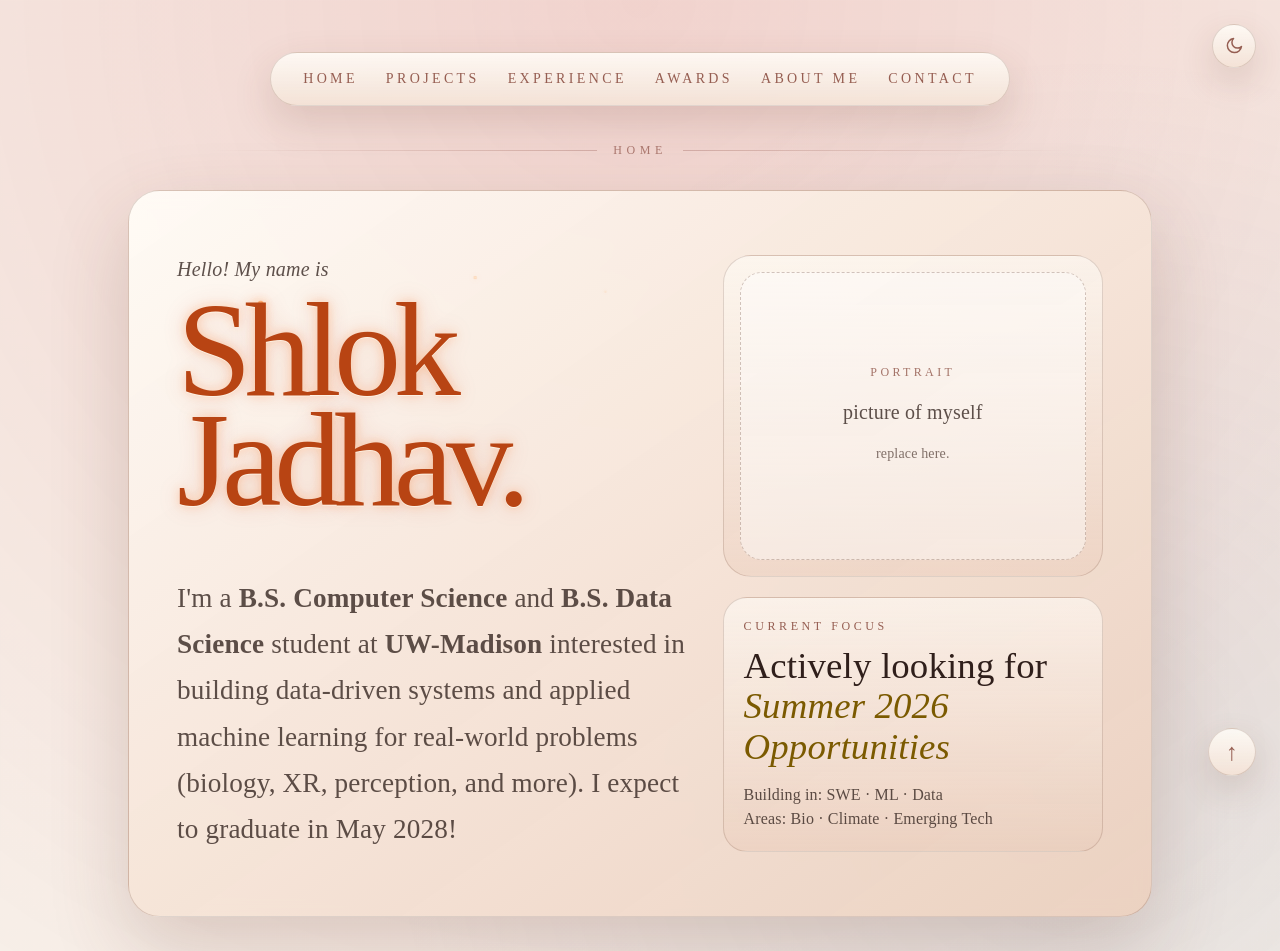
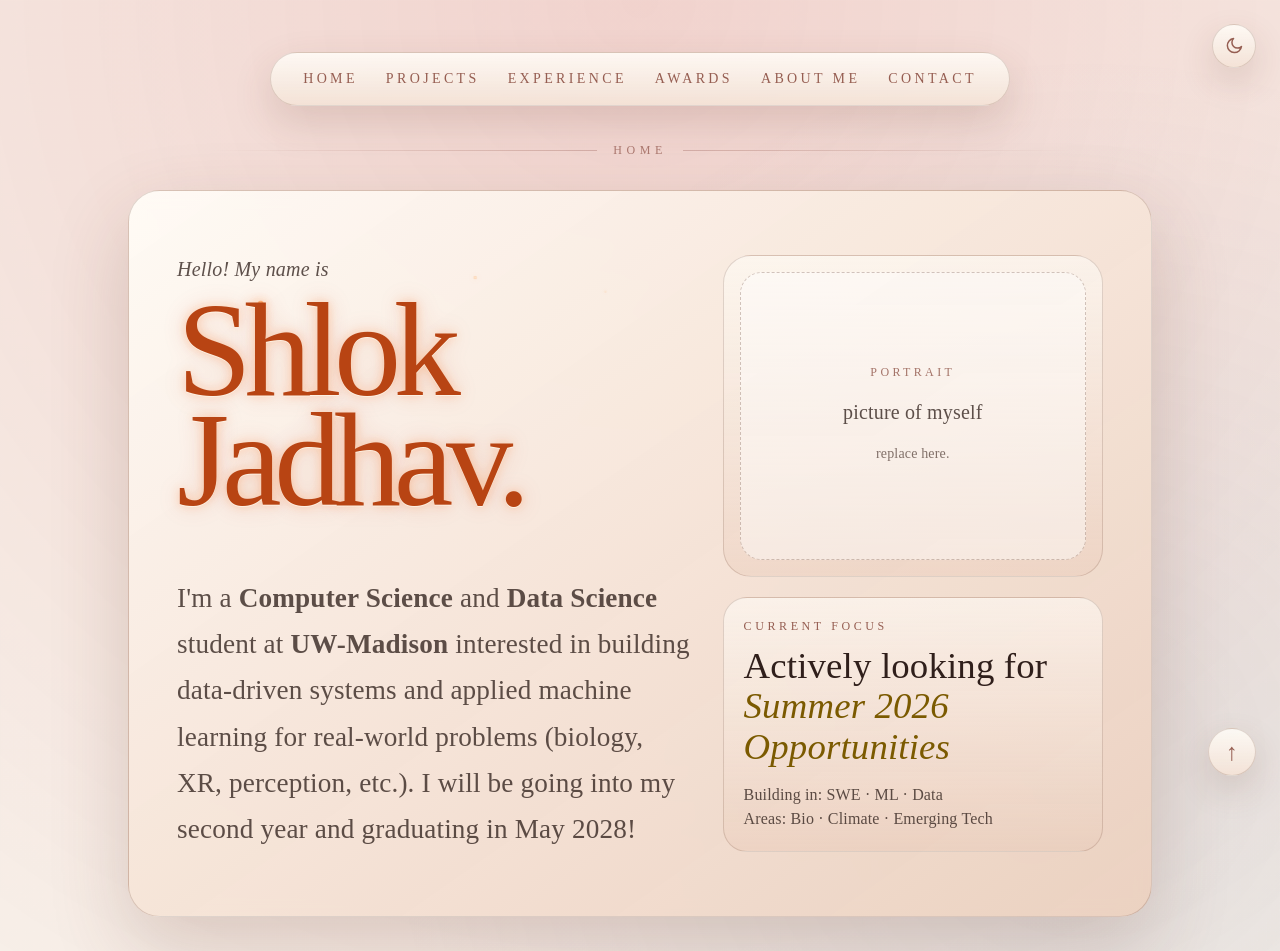
Before and after one commit to shlokrj/shlok.fyi, a Next.js app: page / in a window 1280 px wide. Shown: the top 951 px of the page. Built offline with nearby package versions, Linux system fonts and the light colour scheme.

Commit message:
Changed wording

```diff
--- a/app/page.tsx
+++ b/app/page.tsx
@@ -197,14 +197,13 @@ export default function Home() {
 
               <p className="theme-muted max-w-[42rem] text-[1.25rem] leading-[1.7] sm:text-[1.45rem] xl:text-[1.7rem]">
                 I&apos;m a{" "}
-                <span className="font-semibold">B.S. Computer Science</span>{" "}
+                <span className="font-semibold">Computer Science</span>{" "}
                 and{" "}
-                <span className="font-semibold">B.S. Data Science</span>{" "}
+                <span className="font-semibold">Data Science</span>{" "}
                 student at{" "}
                 <span className="font-semibold">UW-Madison</span>{" "}
                 interested in building data-driven systems and applied machine
-                learning for real-world problems (biology, XR, perception, and
-                more). I expect to graduate in May 2028!
+                learning for real-world problems (biology, XR, perception, etc.). I will be going into my second year and graduating in May 2028!
               </p>
             </div>
 
```
